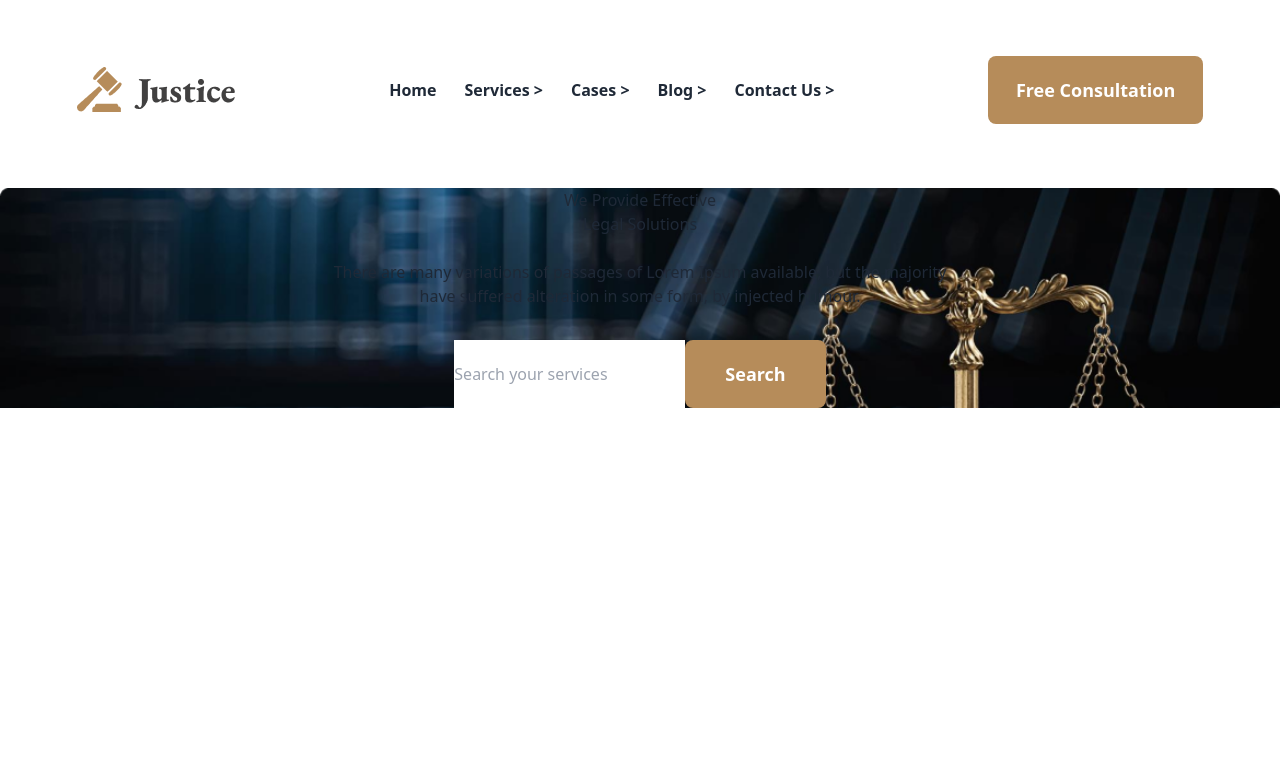
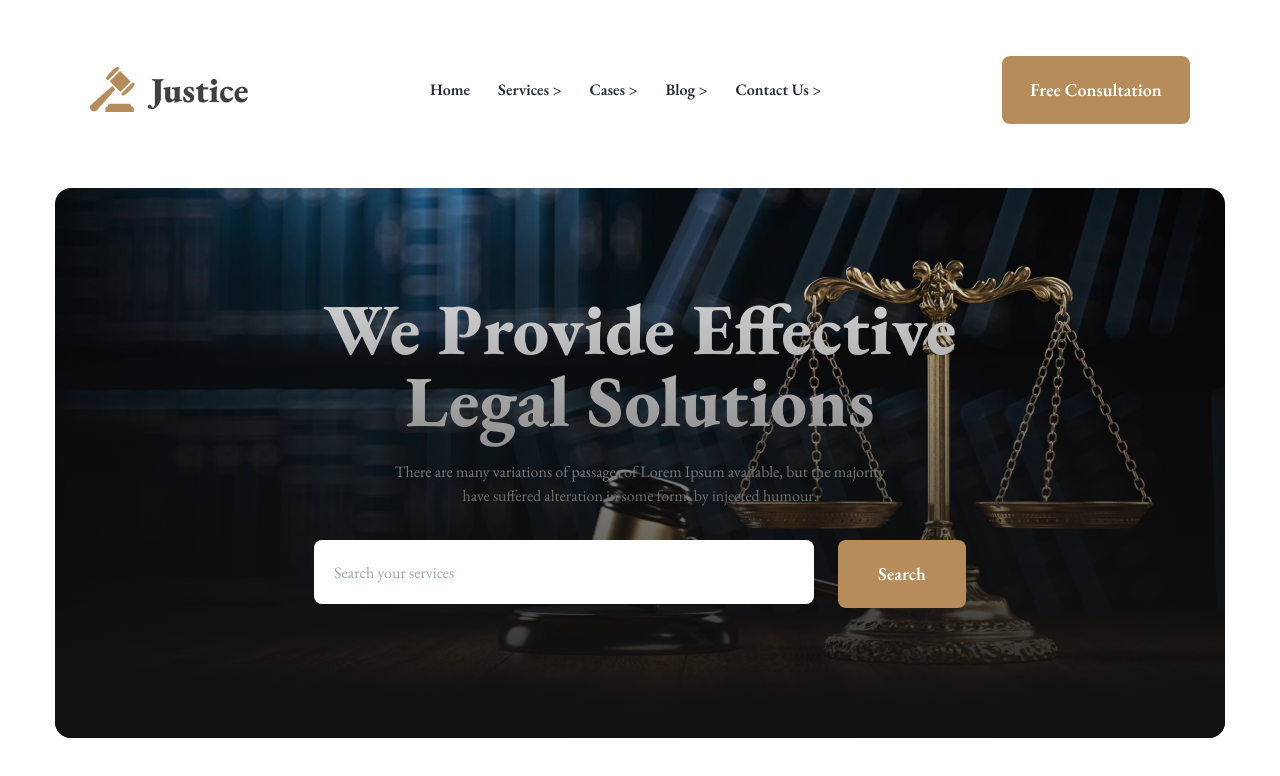
Before and after one commit to MMunim90/legal-solutions, a plain HTML site: page index.html in a window 1280 px wide. Drawn offline with nearby package versions, Linux system fonts and the light colour scheme.

Commit message:
complete banner section

```diff
--- a/index.html
+++ b/index.html
@@ -1,30 +1,46 @@
 <!DOCTYPE html>
 <html lang="en">
   <head>
-    <meta charset="UTF-8">
-    <meta name="viewport" content="width=device-width, initial-scale=1.0">
+    <meta charset="UTF-8" />
+    <meta name="viewport" content="width=device-width, initial-scale=1.0" />
+    <link rel="preconnect" href="https://fonts.googleapis.com" />
+    <link rel="preconnect" href="https://fonts.gstatic.com" crossorigin />
+    <link
+      href="https://fonts.googleapis.com/css2?family=EB+Garamond:ital,wght@0,400..800;1,400..800&display=swap"
+      rel="stylesheet"
+    />
     <title>Justice</title>
     <script src="https://cdn.tailwindcss.com"></script>
-    <link href="https://cdn.jsdelivr.net/npm/daisyui@4.12.23/dist/full.min.css" rel="stylesheet" type="text/css" />
+    <link
+      href="https://cdn.jsdelivr.net/npm/daisyui@4.12.23/dist/full.min.css"
+      rel="stylesheet"
+      type="text/css"
+    />
     <script>
       tailwind.config = {
         theme: {
           extend: {
             colors: {
-                clifford: '#da373d',
-                primary: '#B68C5A',
+              clifford: "#da373d",
+              primary: "#B68C5A",
+              paragraph: "#E7E7E7",
+            },
+          },
+        },
+      };
+    </script>
+    <style>
+      .font-eb-garamond {
+        font-family: "EB Garamond", serif;
       }
-            }
-          }
-        }
-      </script>
+    </style>
   </head>
-<body>
+  <body class="font-eb-garamond">
     <header>
       <!-- navbar section -->
       <nav class="flex justify-around mt-14 items-center mb-16">
         <div>
-                <img src="images/logo2.png" alt="">
+          <img src="images/logo2.png" alt="" />
         </div>
         <div class="flex gap-7 font-semibold text-base">
           <a href="">Home</a>
@@ -34,26 +50,45 @@
           <a href="">Contact Us ></a>
         </div>
         <div>
-                <button class="bg-primary border-none rounded-lg text-white text-lg font-semibold py-5 px-7">Free Consultation</button>
+          <button
+            class="bg-primary border-none rounded-lg text-white text-lg font-semibold py-5 px-7"
+          >
+            Free Consultation
+          </button>
         </div>
       </nav>
       <!-- banner section -->
-          <div class="text-center bg-[url('images/banner.png')] bg-cover">
-            <h1 class="mb-6">We Provide Effective <br> Legal Solutions</h1>
-            <p class="mb-8">There are many variations of passages of Lorem Ipsum available, but the majority <br> have suffered alteration in some form, by injected humour.</p>
-            <div class="flex justify-center">
-                <input type="text" placeholder="Search your services" class="">
-            <button class="bg-primary border-none rounded-lg text-white text-lg font-semibold py-5 px-10">Search</button>
+      <div
+        class="relative bg-cover bg-center text-center w-[1170px] h-[550px] m-auto rounded-2xl"
+        style="background-image: url('images/banner.png')"
+      >
+        <div
+          class="absolute inset-0 bg-gradient-to-t from-[#111111] to-[#11111101] rounded-2xl"
+        ></div>
+        <div class="pt-[104px]">
+          <h1 class="mb-6 text-white text-7xl font-extrabold">
+            We Provide Effective <br />
+            Legal Solutions
+          </h1>
+          <p class="mb-8 text-paragraph text-base">
+            There are many variations of passages of Lorem Ipsum available, but
+            the majority <br />
+            have suffered alteration in some form, by injected humour.
+          </p>
+          <div class="flex justify-center gap-6 relative">
+            <input type="text" placeholder="Search your services" class="w-[500px] h-[64px] bg-white rounded-lg px-5 py-5" />
+            <button
+              class="bg-primary border-none rounded-lg text-white text-lg font-semibold py-5 px-10"
+            >
+              Search
+            </button>
+          </div>
         </div>
       </div>
     </header>
 
-    <main>
+    <main></main>
 
-    </main>
-
-    <footer>
-
-    </footer>
+    <footer></footer>
   </body>
 </html>
```
Lines whose indentation alone changed are shown as unchanged.
